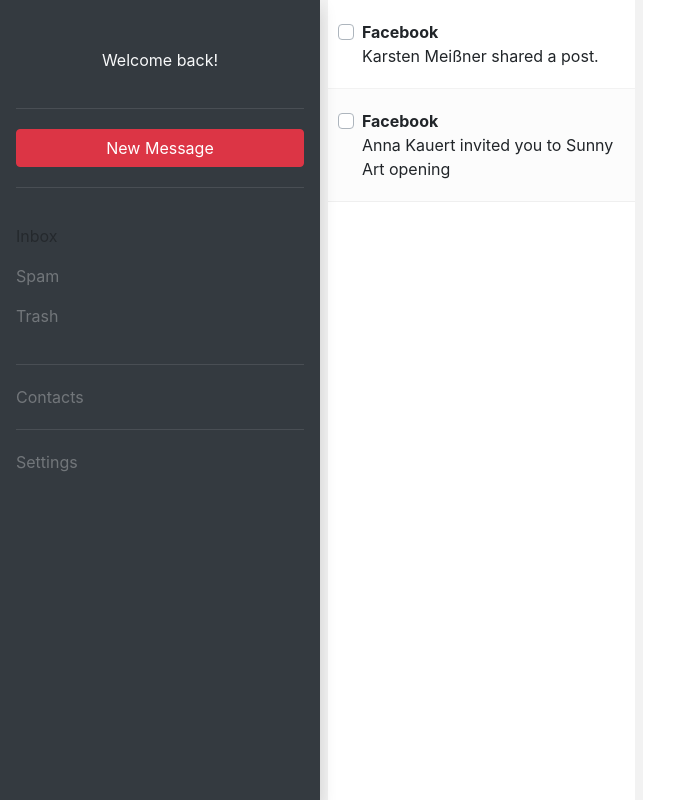
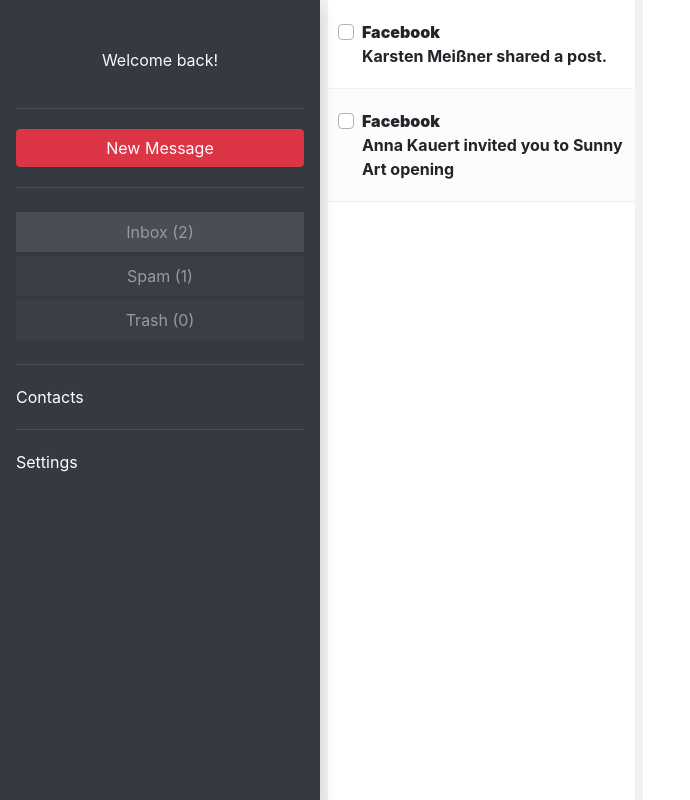
Before and after one commit to OpenTechSchool-Leipzig/rc3-game, a Vue app in the folder email/: page /#/ in a window 1280 px wide. Shown: the whole page, without its empty margins (0-690 px from the left). Built offline with nearby package versions, Linux system fonts and the light colour scheme.

Commit message:
Add unread status

```diff
--- a/email/src/components/EmailList.vue
+++ b/email/src/components/EmailList.vue
@@ -13,11 +13,10 @@
 
 export default {
   name: "EmailList",
-  props: ["emails"],
   components: { EmailListRow },
   computed: {
     filteredEmails: function() {
-      return this.emails.filter((email) => {
+      return this.$store.state.emails.filter((email) => {
         return email.folder === this.$store.state.selectedFolder;
       });
     },
--- a/email/src/components/EmailListRow.vue
+++ b/email/src/components/EmailListRow.vue
@@ -1,5 +1,5 @@
 <template>
-  <li @click="handleClick" :class="{ selected: isSelected }">
+  <li @click="handleClick" :class="{ selected: isSelected, unread: isUnread }">
     <b-row no-gutters>
       <b-col cols="1">
         <b-form-checkbox name="checkbox-1"> </b-form-checkbox>
@@ -25,6 +25,9 @@
       if (!this.$store.state.selectedEmail) return false;
       return this.$store.state.selectedEmail.id === this.email.id;
     },
+    isUnread: function() {
+      return !this.$store.state.readEmails.includes(this.email.id);
+    },
   },
   methods: {
     handleClick: function() {
@@ -49,6 +52,10 @@
     background-color: rgba(0, 0, 0, 0.1);
   }
 
+  &.unread {
+    font-weight: bold;
+  }
+
   p {
     margin: 0;
   }
--- a/email/src/components/Nav.vue
+++ b/email/src/components/Nav.vue
@@ -16,32 +16,26 @@
         <b-button variant="danger" block>New Message</b-button>
       </section>
       <section>
-        <p class="my-3">
-          <b-link
+        <p
+          class="my-1 p-2 folder"
           @click="selectFolder('inbox')"
           :class="{ selected: isSelected('inbox') }"
-            class="text-white"
         >
-            Inbox
-          </b-link>
+          Inbox ({{ getCount("inbox") }})
         </p>
-        <p class="my-3">
-          <b-link
+        <p
+          class="my-1 p-2 folder"
           @click="selectFolder('spam')"
           :class="{ selected: isSelected('spam') }"
-            class="text-white"
         >
-            Spam
-          </b-link>
+          Spam ({{ getCount("spam") }})
         </p>
-        <p class="my-3">
-          <b-link
+        <p
+          class="my-1 p-2 folder"
           @click="selectFolder('trash')"
           :class="{ selected: isSelected('trash') }"
-            class="text-white"
         >
-            Trash
-          </b-link>
+          Trash ({{ getCount("trash") }})
         </p>
       </section>
       <section>
@@ -68,6 +62,11 @@
     isSelected: function(folder) {
       return this.$store.state.selectedFolder === folder;
     },
+    getCount: function(folder) {
+      return this.$store.state.emails.filter((email) => {
+        return folder === email.folder;
+      }).length;
+    },
   },
 };
 </script>
@@ -84,13 +83,23 @@
     padding: 20px 0 20px;
 
     p {
-      opacity: 0.3;
       margin: 0;
+    }
+
+    p.folder {
+      text-align: center;
+      background-color: rgba(255, 255, 255, 0.05);
+      opacity: 0.5;
+      cursor: pointer;
+
+      &:hover {
+        opacity: 0.8;
       }
     }
 
-  a.selected {
-    color: black !important;
+    p.selected {
+      background-color: rgba(255, 255, 255, 0.2);
+    }
   }
 }
 </style>
--- a/email/src/content/emails.json
+++ b/email/src/content/emails.json
@@ -14,11 +14,11 @@
     "to": "",
     "created": "",
     "title": "Anna Kauert invited you to Sunny Art opening",
-    "content": "Anna Kauert invited you to Sunny Art opening",
+    "content": "Anna Kauert invited you to Sunny Art opening <img src='https://media.giphy.com/media/LzJinu3jqfdinGWLNa/giphy.gif'>",
     "folder": "inbox"
   },
   {
-    "id": "EB5BA286-3C11-4675-BAAA-699DDB453611",
+    "id": "CFE96D43-8F0A-4EF3-ABC9-22E50D338E12",
     "from": "Microsoft<customerservice@microsoft.com>",
     "to": "",
     "created": "",
--- a/email/src/main.js
+++ b/email/src/main.js
@@ -5,6 +5,7 @@
 import { BootstrapVue, IconsPlugin } from 'bootstrap-vue'
 import 'bootstrap/dist/css/bootstrap.css'
 import 'bootstrap-vue/dist/bootstrap-vue.css'
+import emails from "@/content/emails.json";
 
 Vue.config.productionTip = false;
 
@@ -17,14 +18,20 @@
 const store = new Vuex.Store({
   state: {
     selectedEmail: null,
-    selectedFolder: "inbox"
+    selectedFolder: "inbox",
+    emails,
+    readEmails: []
   },
   mutations: {
     selectEmail (state, email) {
       state.selectedEmail = email
+      if (!state.readEmails.includes(email.id)) {
+        state.readEmails.push(email.id)
+      }
     },
     selectFolder (state, folder) {
       state.selectedFolder = folder
+      state.selectedEmail = null
     }
   }
 })
--- a/email/src/views/Home.vue
+++ b/email/src/views/Home.vue
@@ -3,7 +3,7 @@
     <Nav />
     <b-row no-gutters style="margin-left: 305px;">
       <b-col cols="4" class="vertical-border">
-        <EmailList :emails="emails" />
+        <EmailList />
       </b-col>
       <b-col class="vertical-border">
         <EmailView />
@@ -16,16 +16,10 @@
 import Nav from "@/components/Nav.vue";
 import EmailList from "@/components/EmailList.vue";
 import EmailView from "@/components/EmailView.vue";
-import emails from "@/content/emails.json";
 
 export default {
   name: "Home",
   components: { Nav, EmailList, EmailView },
-  data: function() {
-    return {
-      emails,
-    };
-  },
 };
 </script>
 
```
Lines whose indentation alone changed are shown as unchanged.
